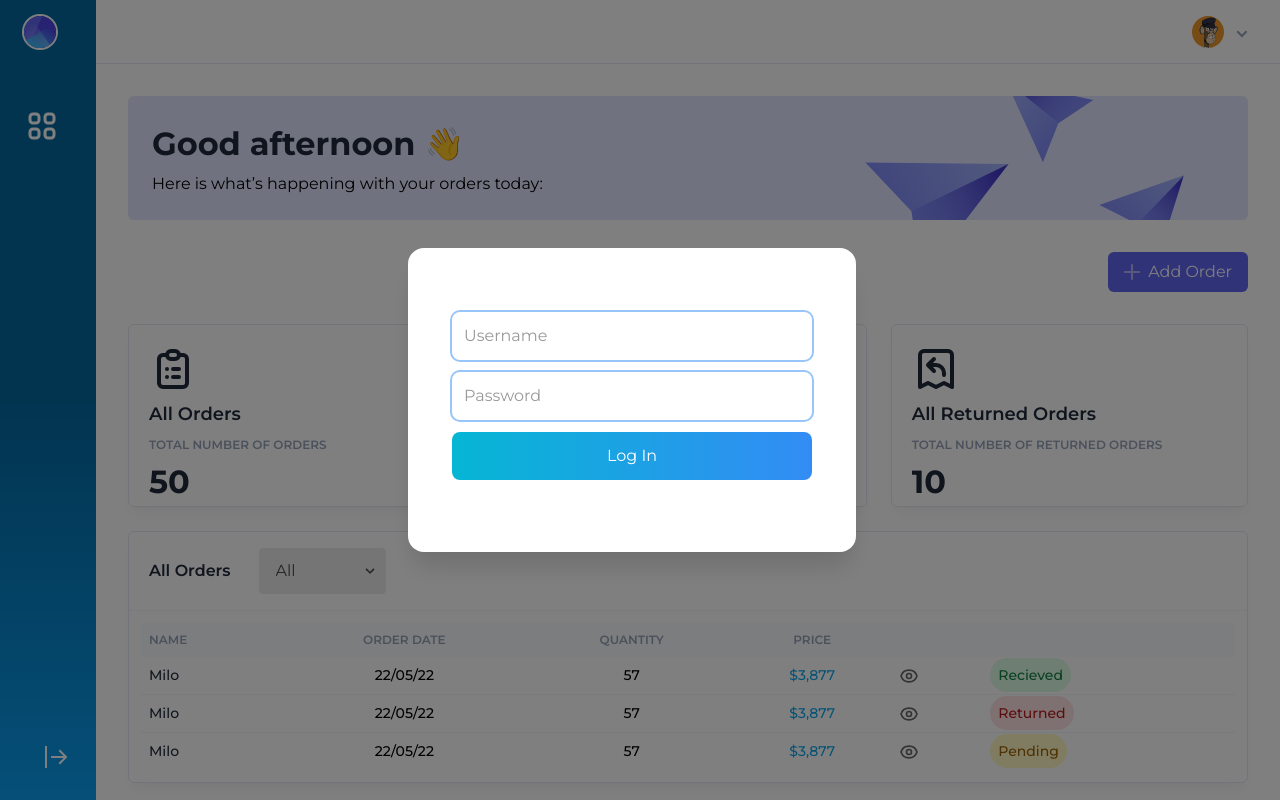
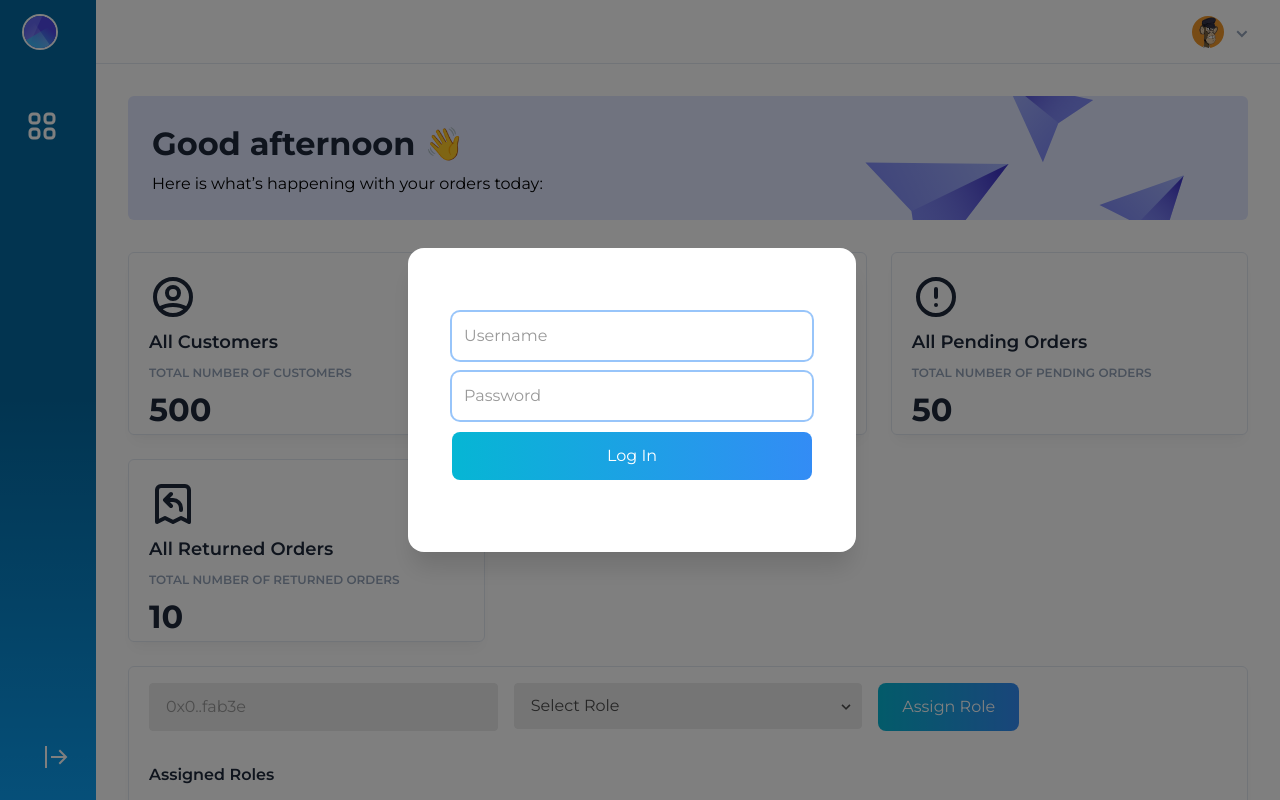
Before and after one commit to mendsalbert/schain, a Next.js app: page /dashboard/admin in a window 1280 px wide. Built offline with nearby package versions, Linux system fonts and the light colour scheme.

Commit message:
schain ui

```diff
--- a/components/adminPartials/dashboard/UserRoles.jsx
+++ b/components/adminPartials/dashboard/UserRoles.jsx
@@ -1,24 +1,98 @@
-import { ExclamationCircleIcon } from "@heroicons/react/outline";
+import { EyeIcon } from "@heroicons/react/outline";
 import React from "react";
-
+import Link from "next/link";
 function UserRoles() {
   return (
-    <div className="flex flex-col col-span-full sm:col-span-6 xl:col-span-4 bg-white shadow-lg rounded-md border border-slate-200">
-      <div className="px-5 pt-5">
-        <header className="flex justify-between items-start mb-2">
-          <ExclamationCircleIcon className="h-12 text-slate-800" />
-        </header>
-        <h2 className="text-lg font-semibold text-slate-800 mb-2">
-          All Pending Orders
-        </h2>
-        <div className="text-xs font-semibold text-slate-400 uppercase mb-1">
-          Total number of pending orders
+    <div className="col-span-full xl:col-span-12 bg-white shadow-lg w-full rounded-md border border-slate-200">
+      <div className="px-5 py-4 grid grid-cols-3 gap-4 ">
+        <input
+          className="appearance-none block w-full bg-gray-200 text-gray-700 border border-gray-200 rounded py-3 px-4 leading-tight focus:outline-none focus:bg-white focus:border-gray-500"
+          id="grid-last-name"
+          type="text"
+          placeholder="0x0..fab3e"
+        />
+        <div className="relative">
+          <select
+            className="block appearance-none w-full bg-gray-200 border border-gray-200 text-gray-700 py-3 px-4 pr-8 rounded leading-tight focus:outline-none focus:bg-white focus:border-gray-500"
+            id="grid-state"
+          >
+            <option>Select Role</option>
+            <option>Manager</option>
+            <option>Manufacturer</option>
+            <option>Tester</option>
+            <option>Transpoter</option>
+          </select>
+          <div className="pointer-events-none absolute inset-y-0 right-0 flex items-center px-2 text-gray-700">
+            <svg
+              className="fill-current h-4 w-4"
+              xmlns="http://www.w3.org/2000/svg"
+              viewBox="0 0 20 20"
+            >
+              <path d="M9.293 12.95l.707.707L15.657 8l-1.414-1.414L10 10.828 5.757 6.586 4.343 8z" />
+            </svg>
+          </div>
         </div>
-        <div className="flex items-start">
-          <div className="text-3xl font-bold text-slate-800 mr-2">50</div>
+
+        <div className="w-max">
+          <div className="bg-gradient-to-r w-full from-cyan-500 to-blue-500 px-6 py-3 rounded-lg text-center cursor-pointer text-white">
+            Assign Role
+          </div>
+        </div>
+        {/* <button>add role</button> */}
+      </div>
+
+      <header className="px-5 py-4 border-b border-slate-100 flex flex-row items-center space-x-4">
+        <h2 className="font-semibold text-slate-800">Assigned Roles</h2>
+      </header>
+      <div className="p-3">
+        {/* Table */}
+        <div className="overflow-x-auto">
+          <table className="table-auto w-full">
+            {/* Table header */}
+            <thead className="text-xs uppercase text-slate-400 bg-slate-50 rounded-sm">
+              <tr>
+                <th className="p-2">
+                  <div className="font-semibold text-left">Address</div>
+                </th>
+
+                <th className="p-2">
+                  <div className="font-semibold text-center">Date assigned</div>
+                </th>
+                <th className="p-2">
+                  <div className="font-semibold text-center">Role</div>
+                </th>
+
+                <th className="p-2"></th>
+              </tr>
+            </thead>
+            {/* Table body */}
+            <tbody className="text-sm  font-medium divide-y divide-slate-100">
+              {/* Row */}
+
+              <tr>
+                <td className="p-2">
+                  <div className="flex items-center">
+                    <div className="text-slate-800">0x0....00</div>
+                  </div>
+                </td>
+
+                <td className="p-2">
+                  <div className="text-center ">22/05/22</div>
+                </td>
+                <td className="p-2">
+                  <div className="text-center">Manager</div>
+                </td>
+
+                <td className="p-2">
+                  <span className=" px-2 py-2 rounded-full text-red-700 bg-red-100">
+                    Revoke{" "}
+                  </span>
+                </td>
+              </tr>
+            </tbody>
+          </table>
         </div>
       </div>
-      <div className="grow"></div>
     </div>
   );
 }
--- a/components/adminPartials/dashboard/UsersCard.jsx
+++ b/components/adminPartials/dashboard/UsersCard.jsx
@@ -15,7 +15,7 @@ function UserCard() {
           Total number of customers
         </div>
         <div className="flex items-start">
-          <div className="text-3xl font-bold text-slate-800 mr-2">50</div>
+          <div className="text-3xl font-bold text-slate-800 mr-2">500</div>
         </div>
       </div>
       <div className="grow"></div>
--- a/pages/dashboard/admin/index.jsx
+++ b/pages/dashboard/admin/index.jsx
@@ -10,6 +10,8 @@ import OrderCancelCard from "../../../components/adminPartials/dashboard/OrderCa
 import Modal from "../../../components/Modal";
 import OrderModal from "../../../components/OrderModal.jsx";
 import AdminAuthModal from "../../../components/AdminAuthModal.jsx";
+import UsersCard from "../../../components/adminPartials/dashboard/UsersCard";
+import UserRoles from "../../../components/adminPartials/dashboard/UserRoles";
 function Dashboard() {
   const [sidebarOpen, setSidebarOpen] = useState(false);
   const [open, setOpen] = useState(false);
@@ -43,31 +45,13 @@ function Dashboard() {
               {/* Welcome banner */}
               <WelcomeBanner />
               {/* Cards */}
-              <div className="sm:flex sm:justify-end sm:items-center mb-8">
-                <div className="grid grid-flow-col sm:auto-cols-max justify-end sm:justify-end gap-2">
-                  <button
-                    onClick={() => {
-                      setOpen(!open);
 
-                      setComp(<OrderModal />);
-                    }}
-                    className="px-4 py-2 flex flex-row items-center justify-center bg-indigo-500 rounded-md hover:bg-indigo-600 text-white"
-                  >
-                    <svg
-                      className="w-4 h-4 fill-current opacity-50 shrink-0"
-                      viewBox="0 0 16 16"
-                    >
-                      <path d="M15 7H9V1c0-.6-.4-1-1-1S7 .4 7 1v6H1c-.6 0-1 .4-1 1s.4 1 1 1h6v6c0 .6.4 1 1 1s1-.4 1-1V9h6c.6 0 1-.4 1-1s-.4-1-1-1z" />
-                    </svg>
-                    <span className=" xs:block ml-2">Add Order</span>
-                  </button>
-                </div>
-              </div>
               <div className="grid grid-cols-12 gap-6">
+                <UsersCard />
                 <OrdersCard />
                 <OrdersPendingCard />
                 <OrderCancelCard />
-                <Orders />
+                <UserRoles />
               </div>
             </div>
           </main>
```
